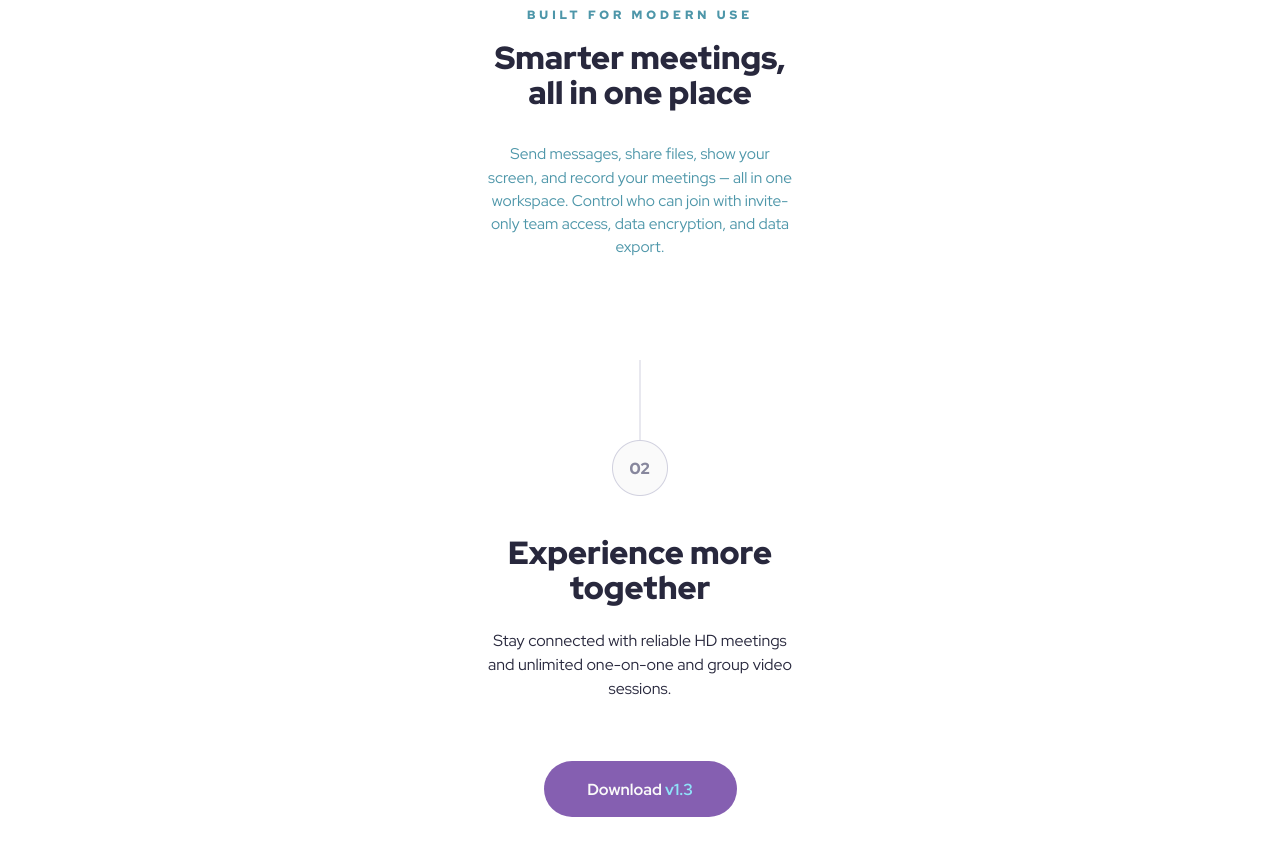
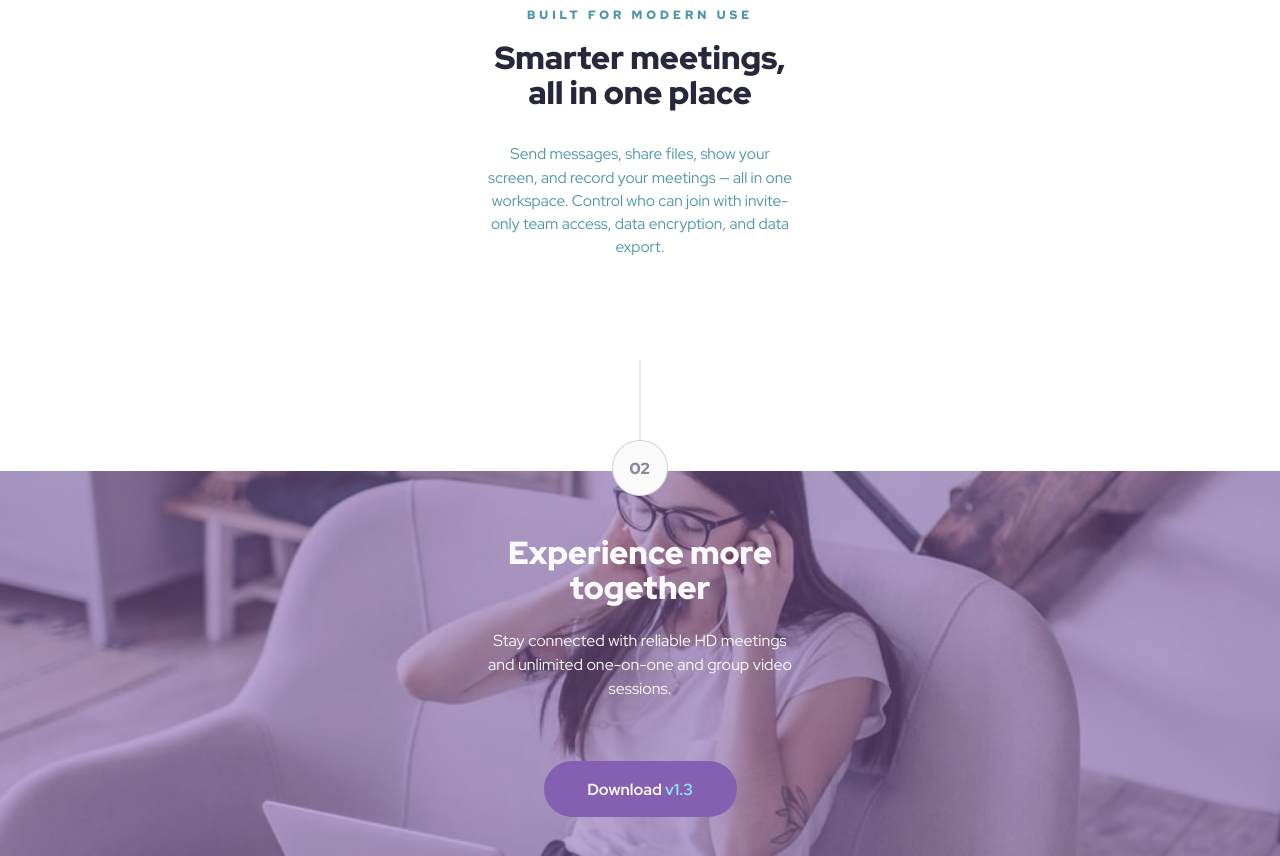
Before and after one commit to ahmad7000mahadi/meet-landing-page, a plain HTML site: page index.html in a window 1280 px wide. Shown: the part 1249-2105 px from the top of the page. Drawn offline with Linux system fonts and the light colour scheme.

Commit message:
Commit message

```diff
--- a/style.css
+++ b/style.css
@@ -153,35 +153,54 @@ main {
 /* ====================== */
 
 footer {
-  height: 374px;
-  /* background-color: skyblue; */
+  height: 385px;
+  background-color: skyblue;
   display: flex;
   justify-content: center;
-  align-items: center;
+  background: url(image-footer.jpg);
+  background-repeat: no-repeat;
+  background-size: cover;
+  background-position: center;
+  z-index: 2;
+}
+
+footer::after {
+  content: "";
+  position: absolute;
+  top: 100;
+  /* left: 0; */
+  background-color: #855fb1;
+  opacity: 50%;
+  width: 100%;
+  height: 385px;
+  z-index: 0;
 }
 
 .footer-content {
   width: 311px;
   height: 246px;
   /* background-color: antiquewhite; */
+  margin-block-start: 64px;
+  z-index: 2;
 }
 
 .footer-content h2 {
   font-size: 32px;
-  color: #28283d;
+  color: #fafafa;
   height: 70px;
   font-weight: 900;
   line-height: 1.1;
   text-align: center;
+  margin-block-end: 24px;
 }
 
 .footer-content p {
   font-size: 16px;
-  color: #28283d;
+  color: #fafafa;
   height: 72px;
   line-height: 1.5;
   text-align: center;
-  margin-block: 24px;
+  margin-block-end: 24px;
 }
 
 /* ====================== */
@@ -229,6 +248,7 @@ footer {
   font-size: 16px;
   font-weight: 700;
   color: #fafafa;
+  transition: all 0.3s ease-in-out;
 }
 
 .btn-primary {
@@ -236,8 +256,20 @@ footer {
   background-color: #4d96a9;
 }
 
+.btn-primary:hover {
+  background-color: #71c0d4;
+}
+
+.btn-secondary:hover {
+  background-color: #b18bdd;
+}
+
 .btn-primary.btn-footer {
   background-color: #855fb1;
+}
+
+.btn-primary.btn-footer:hover {
+  background-color: #b18bdd;
 }
 
 .btn-primary span {
@@ -271,4 +303,5 @@ footer {
 .timeline-02 {
   position: relative;
   top: 25px;
+  z-index: 2;
 }
```
